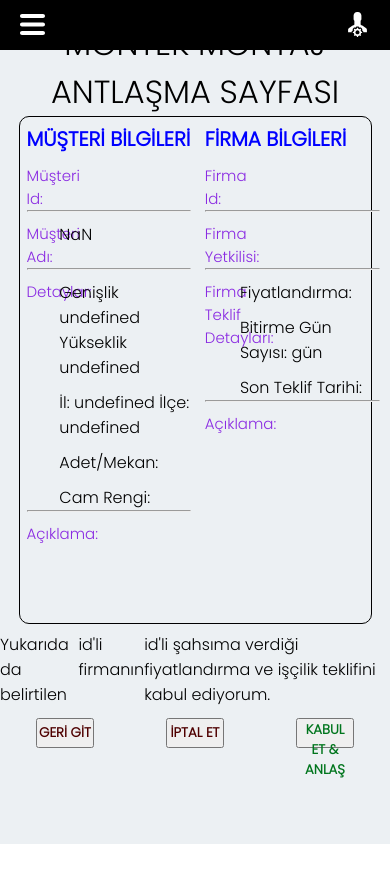
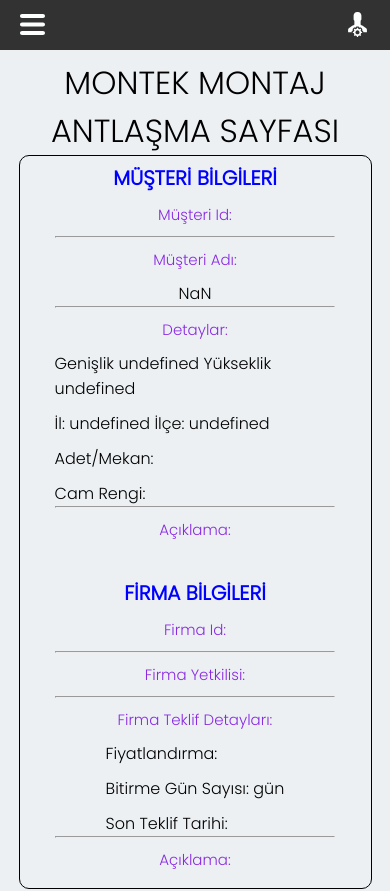
Before and after one commit to MusabZANDOLU/MontekFront, a React (Create React App) app: page /contract/1 in a window 390 px wide. Shown: the top 891 px of the page. Before the commit the page ends 844 px from the top, so only its background shows below. Built offline with nearby package versions, Linux system fonts and the light colour scheme; no server answers.

Commit message:
contract pages responsive

```diff
--- a/src/assets/scss/contract.scss
+++ b/src/assets/scss/contract.scss
@@ -157,7 +157,7 @@
   width: 15%;
 }
 
-.boldText{
+.boldText {
   font-weight: bold;
 }
 
@@ -222,7 +222,103 @@
   }
 }
 
-.btnDelCont{
+.btnDelCont {
   text-align: right;
   right: 0;
 }
+
+@media screen and (max-width: 768px) {
+
+  .contractTitleText{
+    margin-top: 15%;
+  }
+  .contractAll{
+    height: auto;
+  }
+  .leftContractContainer{
+    width: 80%;
+  }
+  .rightContractContainer{
+    padding-top: 20px;
+    width: 80%;
+  }
+  .contractContainerTitle{
+    text-align: center;
+  }
+  .contractContainer{
+    flex-direction: column;
+    align-items: center;
+    height: auto;
+  }
+  .flexContainerContract{
+    flex-direction: column;
+    align-items: center;
+  }
+  .titles{
+    width: auto;
+  }
+  .footerFlex{
+    flex-direction: column;
+    align-items: center;
+  }
+  .contractButtonsAll{
+    padding: 20px;
+  }
+  .contractBtn{
+    width: 25%;
+    padding: 5px;
+    font-size: 10px;
+  }
+
+  // ------------------------------------UserContract
+
+  .titleContTitle{
+    font-size: 25px;
+  }
+  .infosContBtn{
+    width: 20%;
+  }
+  .blockContractUser{
+    display: flex;
+    align-items: center;
+    flex-direction: column-reverse;
+    padding-top: 20px;
+  }
+  .upContactUser{
+    margin-top: 15%;
+  }
+  .flexContractUser {
+    flex-direction: column;
+    align-items: center;
+  }
+  .flexDetailCont{
+    flex-direction: column;
+    align-items: center;
+    justify-content: center;
+  }
+  .userContTitles{
+    width: auto;
+  }
+  .boldText{
+    margin-top: 5px;
+  }
+  .deleteContract{
+    margin-top: 10px;
+  }
+
+  // ------------------------------------CompanyContract
+
+  .inputAndButonCont{
+    margin-top: 20%;
+  }
+  .inputAndButonCont{
+    flex-direction: column;
+    align-items: center;
+  }
+  .inputSearchContractId{
+    width: 95%;
+  }
+  .svgSearch{
+    margin-top: 10px;
+  }
+}
--- a/src/assets/scss/myOffers.scss
+++ b/src/assets/scss/myOffers.scss
@@ -264,7 +264,7 @@
     margin-right: 5%;
   }
   .myOfferTopText {
-    margin-top: 10%;
+    margin-top: 15%;
   }
   .myOfferTopTextNull {
     margin-top: 10%;
@@ -276,6 +276,12 @@
   }
   .giveFlexAll .leftContainerGive .giveOfferMineAll .detailMineCard {
     width: 90%;
+  }
+  .myOfferTopText .topCardContent{
+    font-size: 14px;
+  }
+  .radiogroupMyOffer{
+    margin-top: 20px;
   }
 }
 
--- a/src/components/Contract/ContractUser.jsx
+++ b/src/components/Contract/ContractUser.jsx
@@ -67,7 +67,7 @@
               >
                 {contract._id}
               </div>
-              <img className="svgCont" src={svgContract} alt="" />
+              <div><img className="svgCont" src={svgContract} alt="" /></div>
             </div>
             <div className="rightAllContent">
               <div className="flexDetailCont">
```
